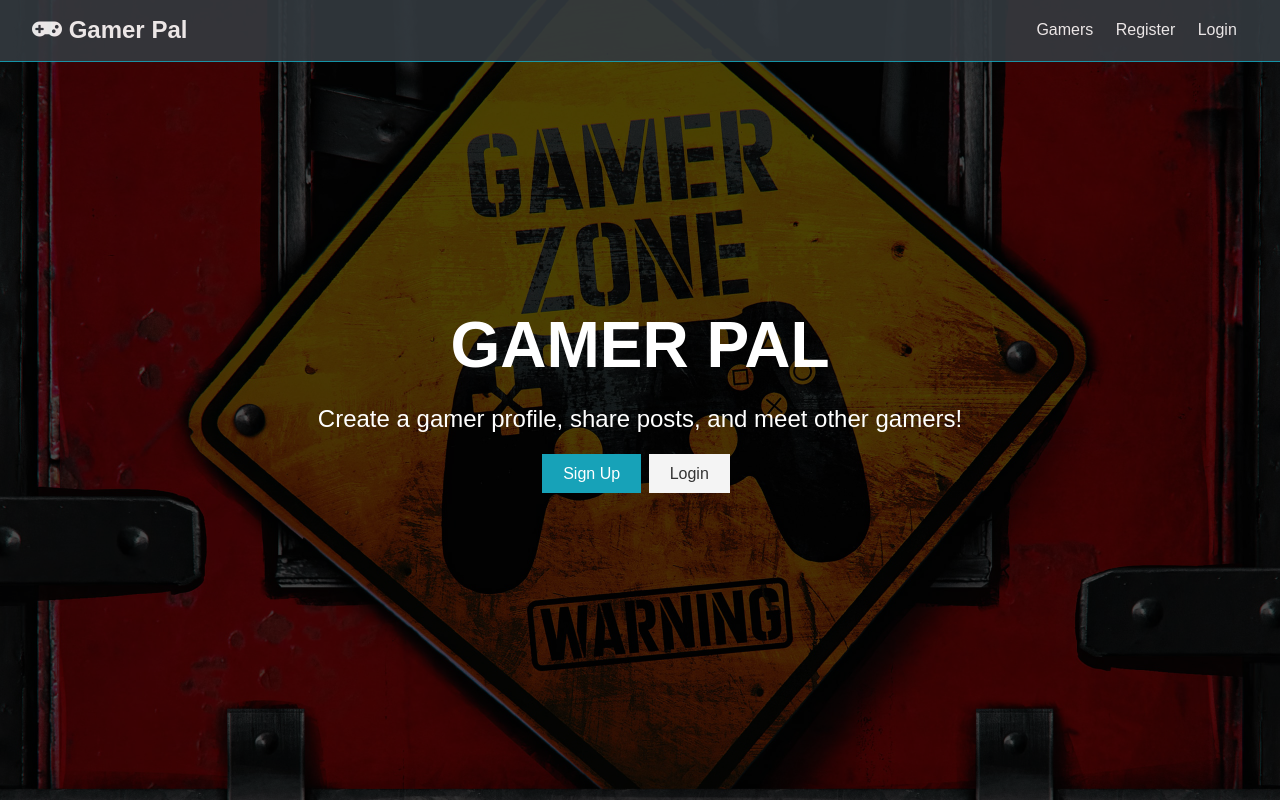
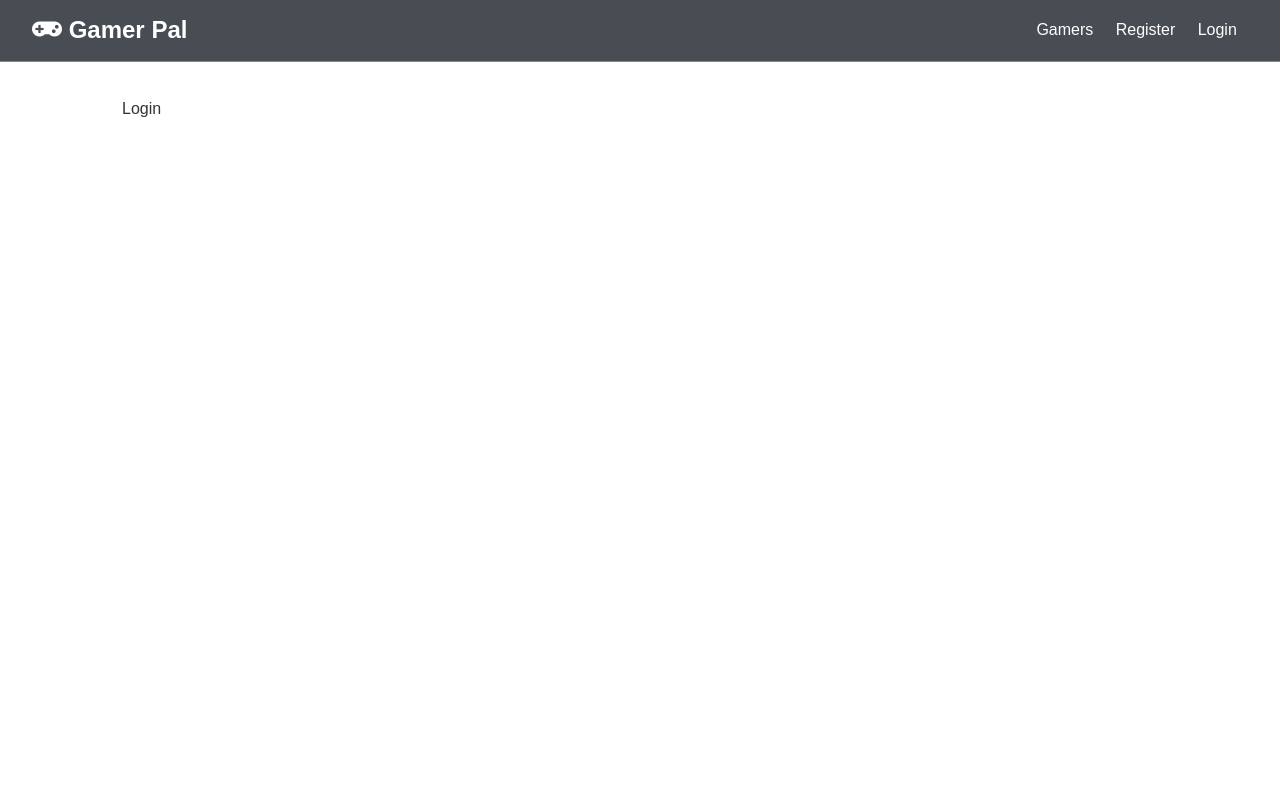
Before and after one commit to sheef-code/buckets-connect, a React (Create React App) app in the folder client/: page /login in a window 1280 px wide. Built offline with nearby package versions, Linux system fonts and the light colour scheme.

Commit message:
react router setup

```diff
--- a/client/src/App.js
+++ b/client/src/App.js
@@ -1,13 +1,20 @@
 import React, { Fragment } from "react";
+import { BrowserRouter as Router, Route, Switch } from "react-router-dom";
 import Navbar from "./components/layout/Navbar";
 import Landing from "./components/layout/Landing";
+import Routes from "./components/routing/Routes";
 import "./App.css";
 
 const App = () => (
-  <Fragment>
-    <Navbar />
-    <Landing />
-  </Fragment>
+  <Router>
+    <Fragment>
+      <Navbar />
+      <Switch>
+        <Route exact path="/" component={Landing} />
+        <Route component={Routes} />
+      </Switch>
+    </Fragment>
+  </Router>
 );
 
 export default App;
--- /dev/null
+++ b/client/src/components/auth/Login.js
@@ -0,0 +1,7 @@
+import React from "react";
+
+const Login = () => {
+  return <div>Login</div>;
+};
+
+export default Login;
--- /dev/null
+++ b/client/src/components/auth/Register.js
@@ -0,0 +1,7 @@
+import React from "react";
+
+const Register = () => {
+  return <div>Register</div>;
+};
+
+export default Register;
--- a/client/src/components/layout/Landing.js
+++ b/client/src/components/layout/Landing.js
@@ -1,4 +1,5 @@
 import React from "react";
+import { Link } from "react-router-dom";
 
 const Landing = () => {
   return (
@@ -10,8 +11,12 @@
             Create a gamer profile, share posts, and meet other gamers!
           </p>
           <div className="buttons">
-            <button className="btn btn-primary">Sign Up</button>
-            <button className="btn btn-light">Login</button>
+            <Link to="/register" className="btn btn-primary">
+              Sign Up
+            </Link>
+            <Link to="/login" className="btn btn-light">
+              Login
+            </Link>
           </div>
         </div>
       </div>
--- a/client/src/components/layout/Navbar.js
+++ b/client/src/components/layout/Navbar.js
@@ -1,4 +1,5 @@
 import React from "react";
+import { Link } from "react-router-dom";
 
 const Navbar = () => {
   return (
@@ -9,13 +10,13 @@
 
       <ul>
         <li>
-          <a href="/profiles">Gamers</a>
+          <Link to="/profiles">Gamers</Link>
         </li>
         <li>
-          <a href="/register">Register</a>
+          <Link to="/register">Register</Link>
         </li>
         <li>
-          <a href="/login">Login</a>
+          <Link to="/login">Login</Link>
         </li>
       </ul>
     </nav>
--- /dev/null
+++ b/client/src/components/routing/Routes.js
@@ -0,0 +1,17 @@
+import React from "react";
+import { Route, Switch } from "react-router-dom";
+import Register from "../auth/Register";
+import Login from "../auth/Login";
+
+const Routes = (props) => {
+  return (
+    <section className="container">
+      <Switch>
+        <Route exact path="/register" component={Register} />
+        <Route exact path="/login" component={Login} />
+      </Switch>
+    </section>
+  );
+};
+
+export default Routes;
```
